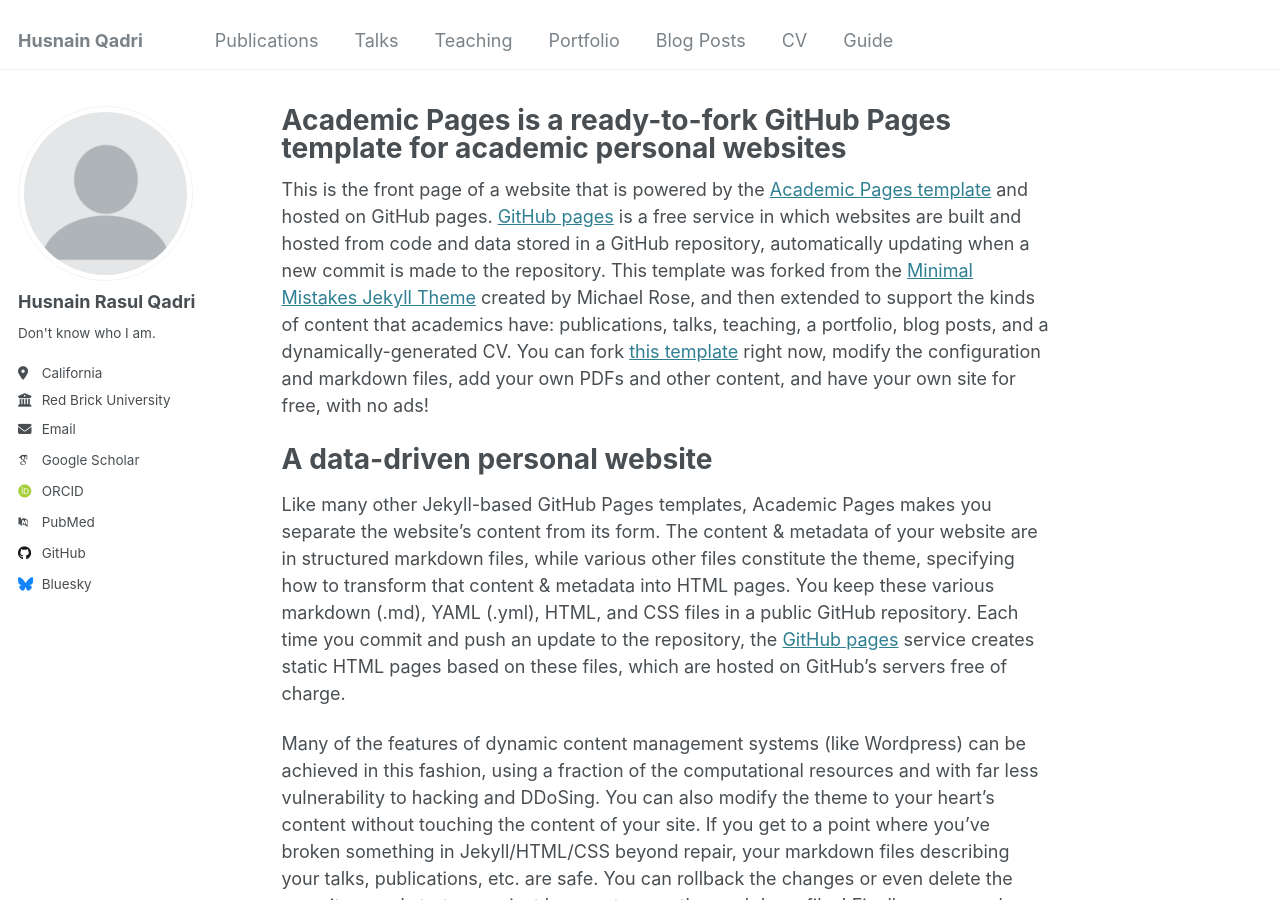
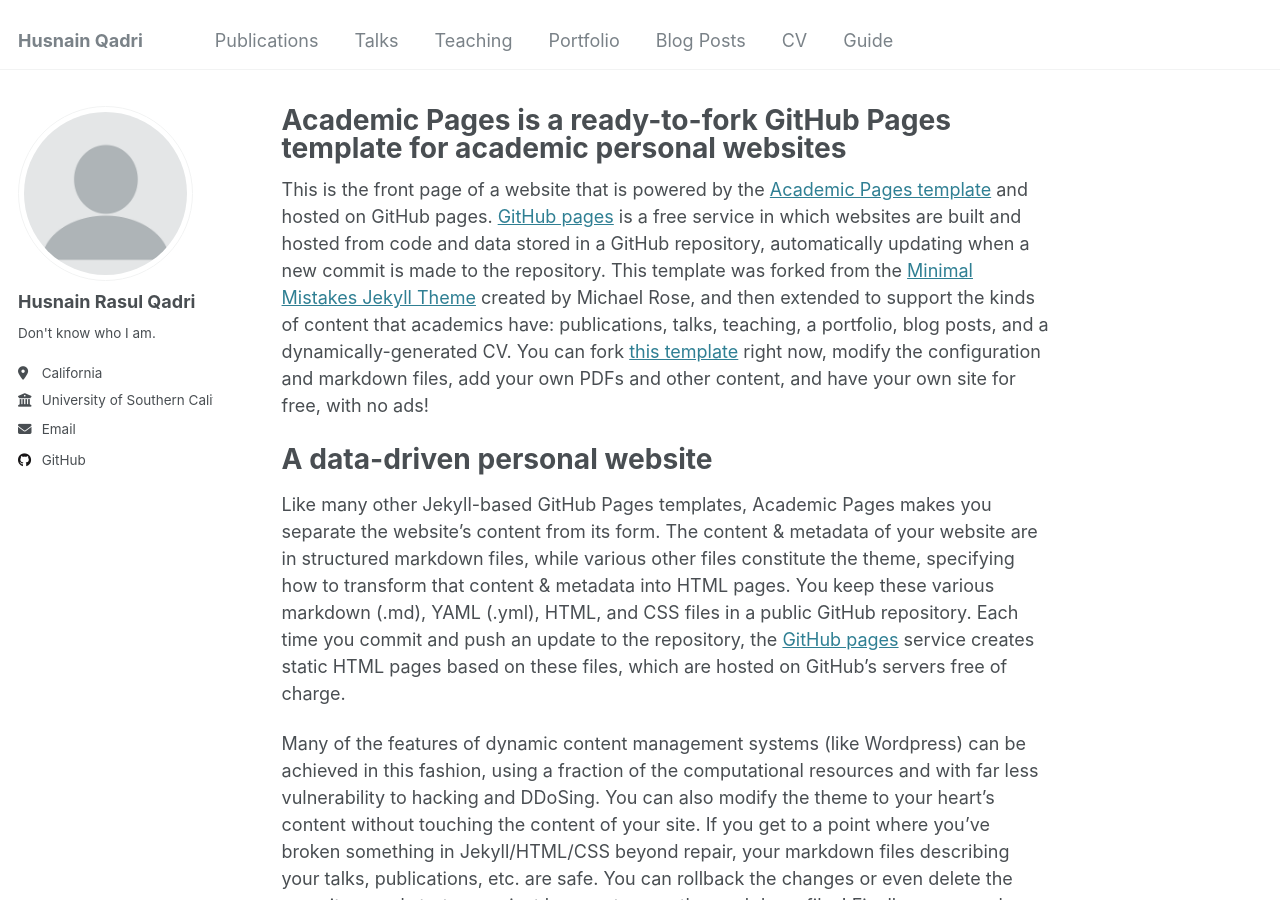
Before and after one commit to husnain-qadri/husnain-qadri.github.io, a Jekyll site: the page built from _pages/about.md, in a window 1280 px wide and 900 px high. Built offline with Jekyll 4.4.1, drawn with Linux system fonts in a browser that asks for light colours; some web fonts are replaced.

Commit message:
Update _config.yml

```diff
--- a/_config.yml
+++ b/_config.yml
@@ -26,17 +26,17 @@ author:
   pronouns         : # example: "she/her"
   bio              : "Don't know who I am."
   location         : "California"
-  employer         : "Red Brick University"
+  employer         : "University of Southern California "
   uri              : # URL
   email            : "husnain.r.qadri@gmail.com"
 
   # Academic websites
   arxiv            : # URL - Update with the correct link to your profile
-  googlescholar    : "https://scholar.google.com/citations?user=PS_CX0AAAAAJ"
+  googlescholar    : # "https://scholar.google.com/citations?user=PS_CX0AAAAAJ"
   impactstory      : # URL
-  orcid            : "http://orcid.org/yourorcidurl"
+  orcid            : # "http://orcid.org/yourorcidurl"
   semantic         : # URL
-  pubmed           : "https://www.ncbi.nlm.nih.gov/pubmed/?term=john+snow"
+  pubmed           : # "https://www.ncbi.nlm.nih.gov/pubmed/?term=john+snow"
   researchgate     : # URL
   scopus           : # URL
 
@@ -44,12 +44,12 @@ author:
   bitbucket        : # Username - Update with your username on the site
   codepen          : # Username
   dribbble         : # Username
-  github           : "academicpages"
+  github           : "https://github.com/husnain-qadri"
   kaggle           : # Username
   stackoverflow    : # User number or user number and name (i.e., use "1" or "1/jeff-atwood")
 
   # Social media
-  bluesky          : "bsky.app" # Replace this with you Bluesky username
+  bluesky          : # "bsky.app" # Replace this with you Bluesky username
   facebook         : # Username
   flickr           : # Username
   foursquare       : # Username
```
